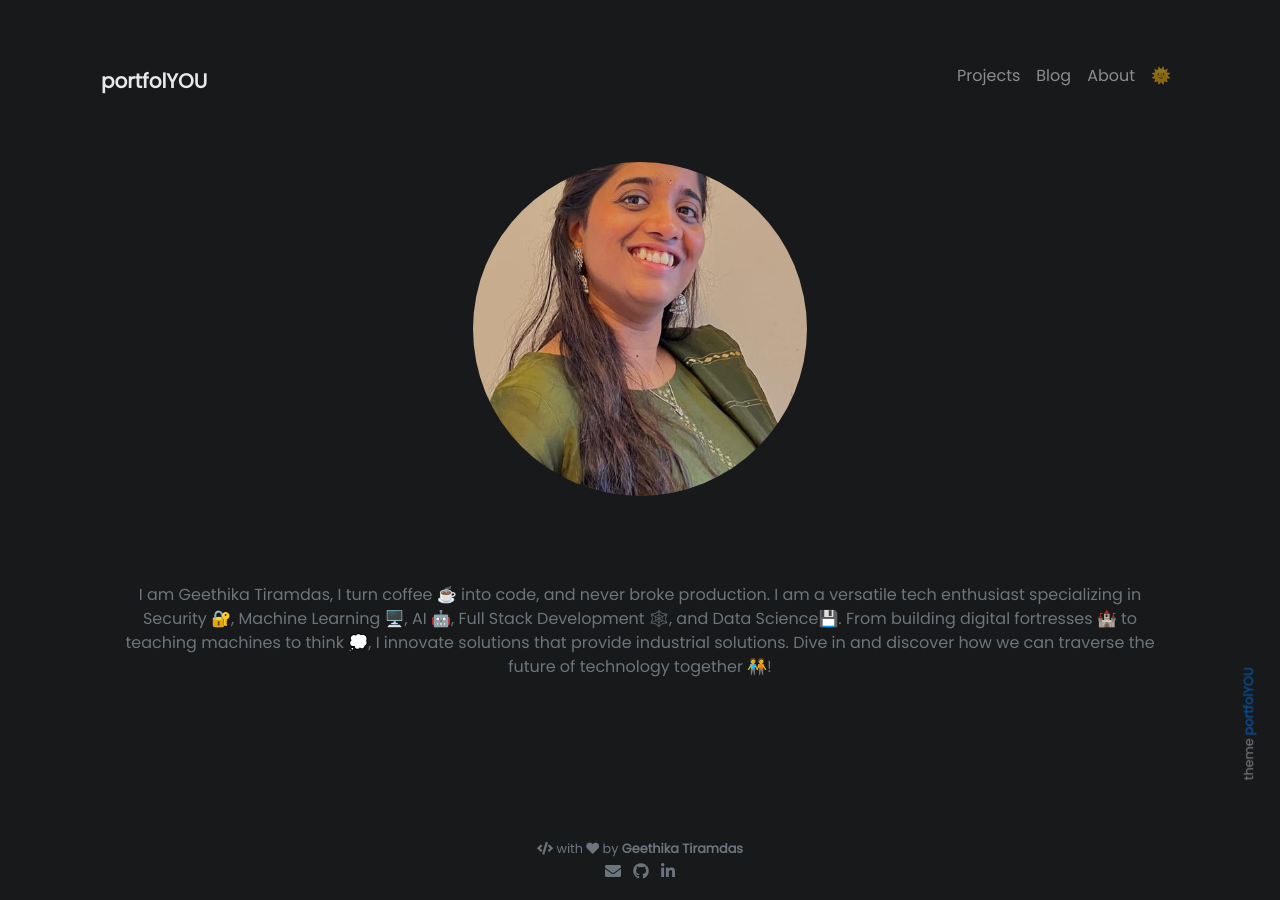
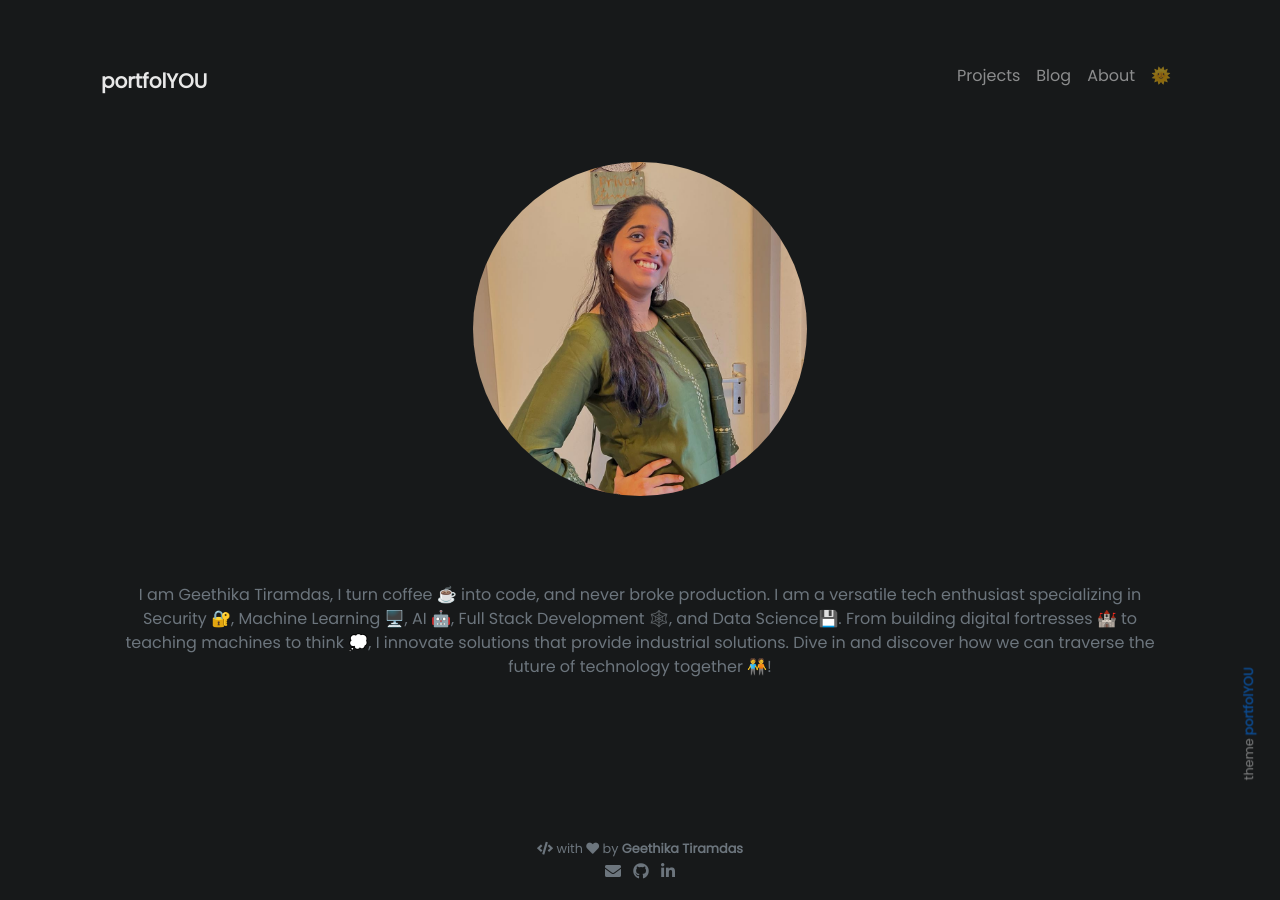
Before and after one commit to tiramdasg/tiramdasg.github.io, a Jekyll site: the page built from pages/index.md, in a window 1280 px wide. Built offline with Jekyll 4.4.1, drawn with Linux system fonts in a browser that asks for light colours; emoji names are drawn with the system emoji font.

Commit message:
image update

```diff
--- a/_config.yml
+++ b/_config.yml
@@ -27,7 +27,7 @@ nav_exclude:                                            # The following paths ar
 ### Author Info ###
 author:
   name              : Geethika Tiramdas
-  image             : assets/images/professional_cv_photo.jpg
+  image             : assets/images/IMG-20240410-WA0019.jpg
   # behance           : your_username
 # dribbble          : your_username
   email             : geethika.tiramdas@gmail.com
```
Also changed, not shown: assets/images/IMG-20240410-WA0019.jpg (added).
